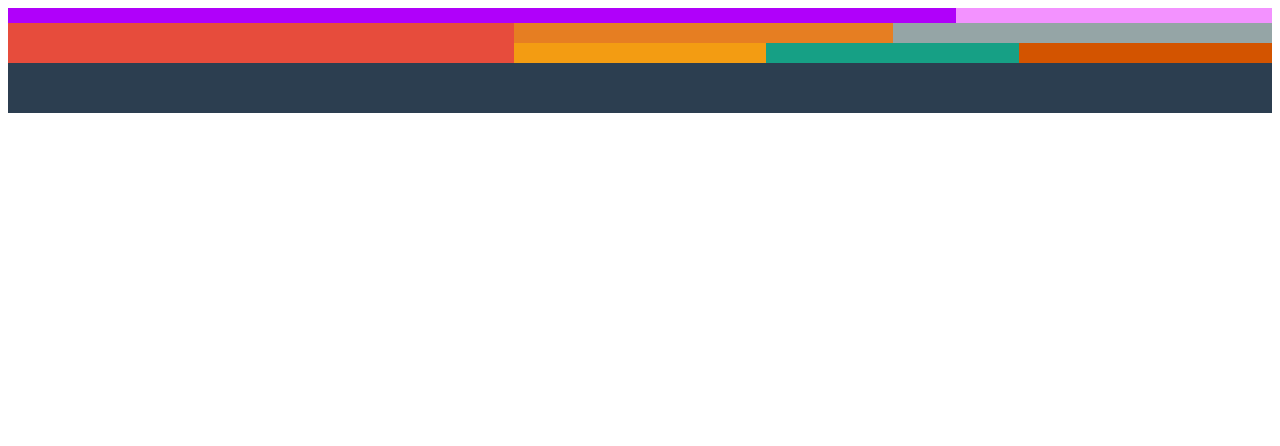
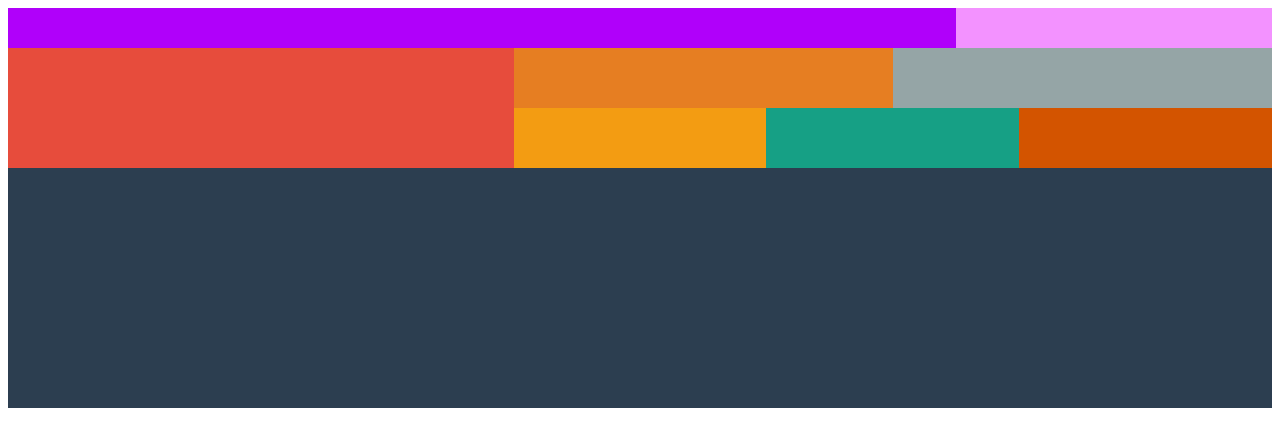
Before and after one commit to TristanDCP/Exercice6HTML, a plain HTML site: page index.html in a window 1280 px wide. Drawn offline with Linux system fonts and the light colour scheme.

Commit message:
Changement des px vers % + ajout du html/body dans le CSS

```diff
--- a/styles.css
+++ b/styles.css
@@ -1,12 +1,11 @@
-* {
-    box-sizing: border-box;
+html, body{
+    height: 100%;
 }
-
 
 #b1
 {
 width: 75%;
-height: 15px;
+height: 5%;
 background-color: #b000fa;
 float: left;
 
@@ -15,7 +14,7 @@ float: left;
 #b2
 {
 width: 25%;
-height: 15px;
+height: 5%;
 background-color: #f392ff;
 float: left;
 
@@ -24,7 +23,7 @@ float: left;
 #b3
 {
 width: 40%;
-height: 40px;
+height: 15%;
 background-color: #e74c3c;
 float: left;
 
@@ -33,7 +32,7 @@ float: left;
 #b4
 {
 width: 30%;
-height: 20px;
+height: 7.5%;
 background-color: #e67e22;
 float: left;
 
@@ -42,7 +41,7 @@ float: left;
 #b5
 {
 width: 30%;
-height: 20px;
+height: 7.5%;
 background-color: #95a5a6;
 float: left;
 
@@ -51,7 +50,7 @@ float: left;
 #b6
 {
 width: 20%;
-height: 20px;
+height: 7.5%;
 background-color: #f39c12;
 float: left;
 
@@ -60,7 +59,7 @@ float: left;
 #b7
 {
 width: 20%;
-height: 20px;
+height: 7.5%;
 background-color: #16a085;
 float: left;
 
@@ -69,7 +68,7 @@ float: left;
 #b8
 {
 width: 20%;
-height: 20px;
+height: 7.5%;
 background-color: #d35400;
 float: left;
 
@@ -78,7 +77,7 @@ float: left;
 #b9
 {
 width: 100%;
-height: 50px;
+height: 30%;
 background-color: #2c3e50;
 float: left;
 }
```
